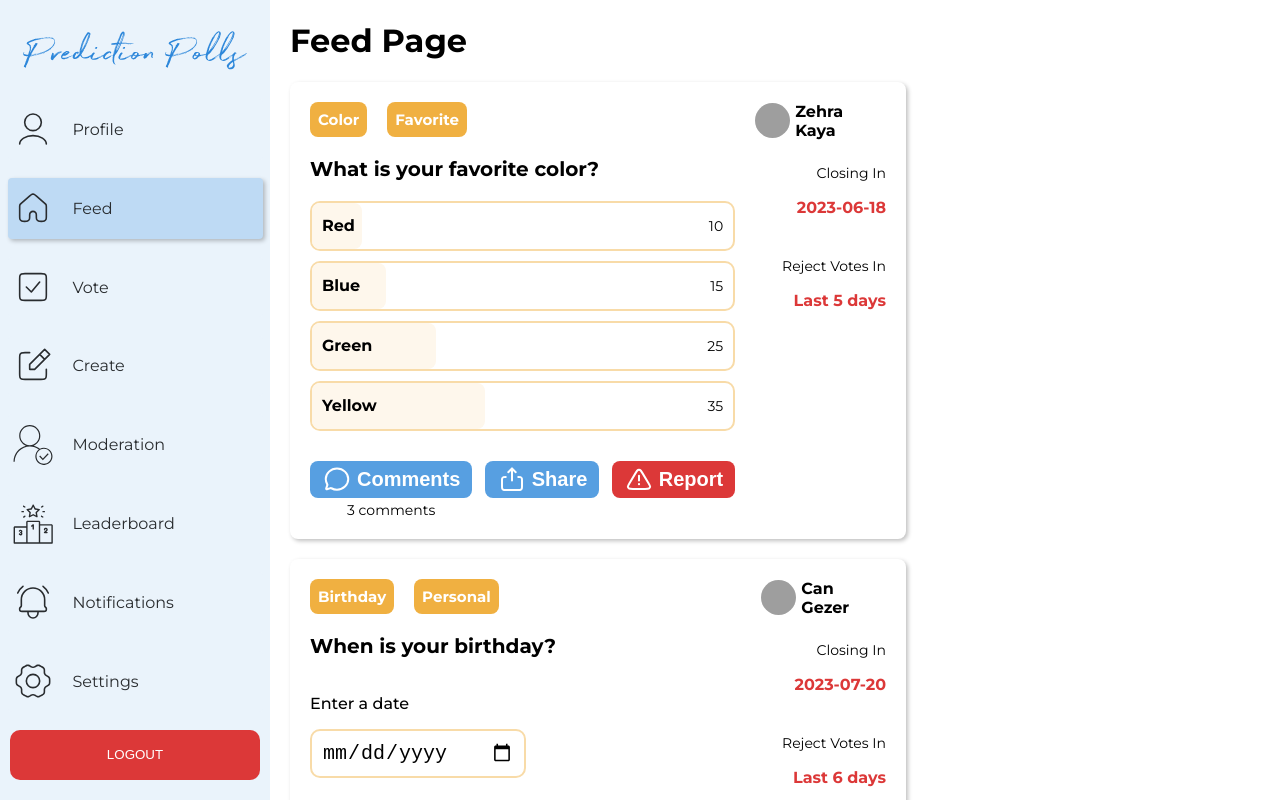
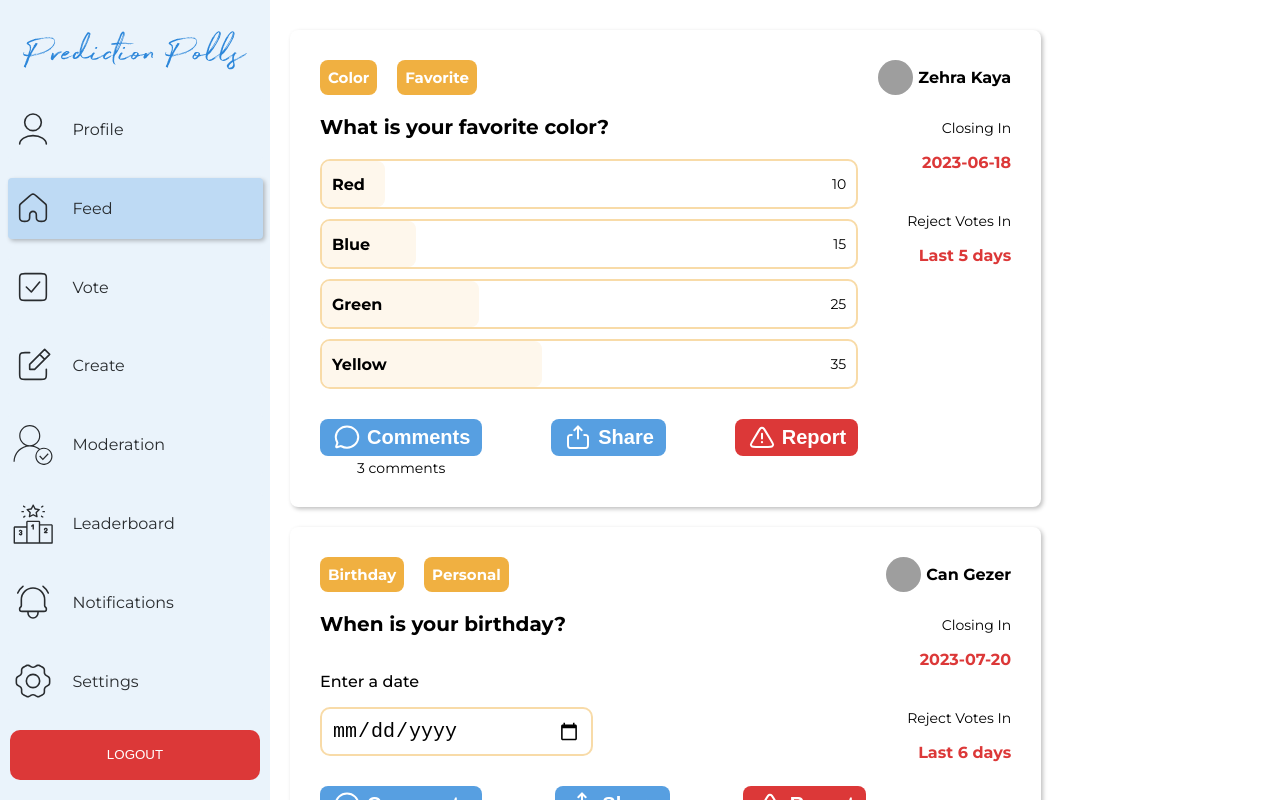
Before and after one commit to bounswe/bounswe2023group4, a React (Create React App) app in the folder prediction-polls/frontend/: page /feed in a window 1280 px wide. Shown: the top 800 px of the page. Built offline with nearby package versions, Linux system fonts and the light colour scheme; grey boxes are pictures that could not be loaded.

Commit message:
changed the poll card width

```diff
--- a/prediction-polls/frontend/src/Components/PollCard/PollCard.module.css
+++ b/prediction-polls/frontend/src/Components/PollCard/PollCard.module.css
@@ -4,7 +4,7 @@
   justify-content: space-between;
   width: 90%;
   box-shadow: 2px 2px 4px 0px rgba(0, 0, 0, 0.25);
-  padding: 20px;
+  padding: 30px;
   border-radius: 8px;
   gap: 20px;
   background-color: var(--neutral-pollCard);
--- a/prediction-polls/frontend/src/Pages/Feed/Feed.module.css
+++ b/prediction-polls/frontend/src/Pages/Feed/Feed.module.css
@@ -12,5 +12,6 @@
     display: flex;
     flex-direction: column;
     padding-left: 20px;
-    width: 50%;
+    width: 60%;
+    margin-top: 30px;
 }
--- a/prediction-polls/frontend/src/Pages/Feed/index.jsx
+++ b/prediction-polls/frontend/src/Pages/Feed/index.jsx
@@ -9,8 +9,6 @@ function Feed() {
     <div className={styles.page}>
       <Menu currentPage="Feed" />
       <div className = {styles.pollList}>
-      <h1>Feed Page</h1>
-
       {
         pollData.pollList.map((poll, index) => (
           <PollCard PollData={poll} key={index}/>
```
